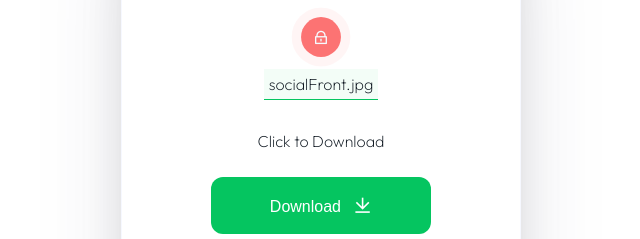
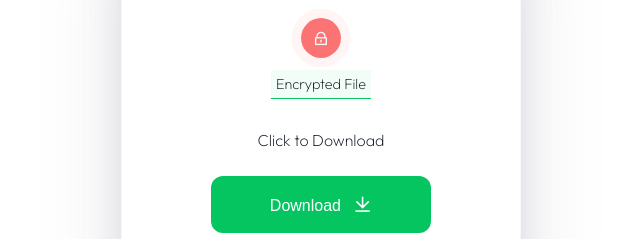
Before and after one commit to joejoe18johnson/joejoe18johnson.github.io, a plain HTML site: page index.html in a window 1280 px wide. Shown: the part 195-434 px from the top of the page, 319-959 px from the left. Drawn offline with nearby package versions, Linux system fonts and the light colour scheme.

Commit message:
encrypted

```diff
--- a/index.html
+++ b/index.html
@@ -35,7 +35,7 @@
       <i class="ri-lock-line"></i>
 
       <!-- <img src="/images/document-lock-svgrepo-com.svg" alt="" height="80px"> -->
-      <p>socialFront.jpg</p>
+      <p>Encrypted File</p>
     </div>
 
     <p>Click to Download</p>
--- a/style.css
+++ b/style.css
@@ -110,6 +110,7 @@ header{
 }
 
 .file-info p{
+  font-size: .9rem;
 margin-top: 12px;
   background-color: #05c55f0c;
   padding: 5px;
```
